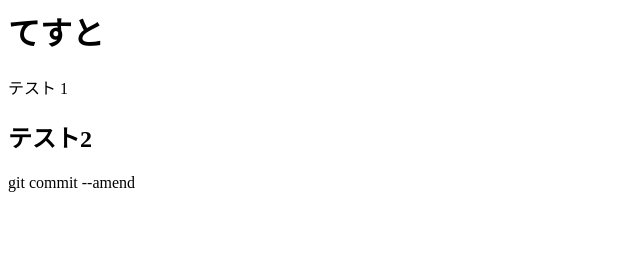
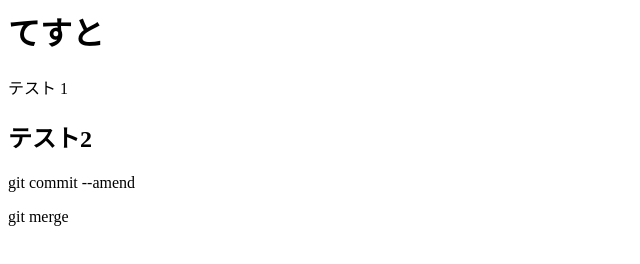
Before and after one commit to nabe-696/git_tutorial, a plain HTML site: page index.html in a window 1280 px wide. Shown: the whole page, without its empty margins (0-640 px from the left). Drawn offline with Linux system fonts and the light colour scheme.

Commit message:
Update index.html

```diff
--- a/index.html
+++ b/index.html
@@ -3,3 +3,4 @@
 
 <h2>テスト2</h2>
 <p>git commit --amend</p>
+<P>git merge</P>
```
